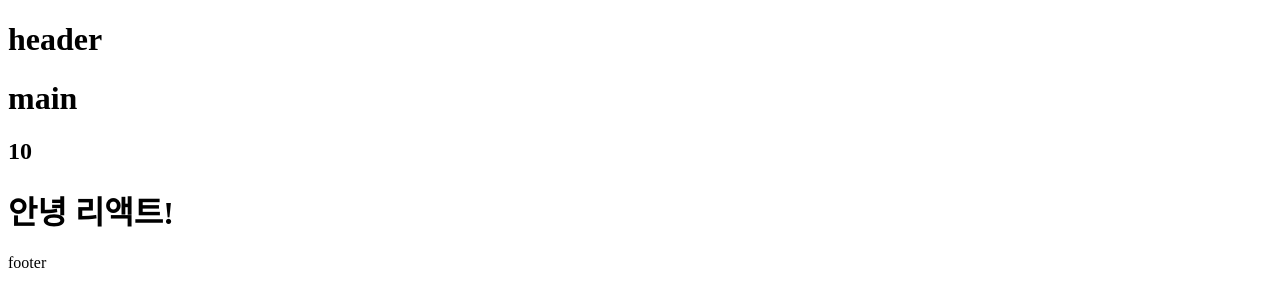
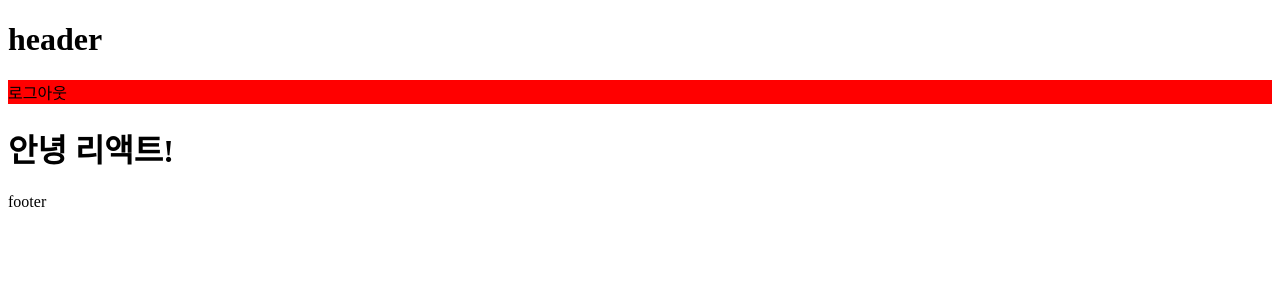
Before and after one commit to DungBeetle0618/React-study-with-Winterlood, a React (Vite) app in the folder section05/: page / in a window 1280 px wide. Shown: the top 306 px of the page. Built offline with nearby package versions, Linux system fonts and the light colour scheme.

Commit message:
merge 준비 작업

```diff
--- a/section05/src/components/Main.jsx
+++ b/section05/src/components/Main.jsx
@@ -1,12 +1,23 @@
+//숫자, 문자열, 배열만 렌더링 가능. 객체는 점표기 법으로만
+// jsx에서는 최상위 태그가 단 1개만 존재한다. 빈태그로 묶기도 가능.
 const Main = () => {
-    const number = 10;
+    const user = {
+        name: '김승우',
+        isLogin: true
+    };
 
-    return(
-        <main>
-        <h1>main</h1>
-        <h2>{number}</h2>
-        </main>
-    )
-}
+    if(user.isLogin){
+        return <div style={{
+            backgroundColor: "red"
+        }}>로그아웃</div>
+    }else{
+        return <div>로그인</div>
+    }
+    //return(
+    //    <>
+     //       {user.isLogin ? <div>로그아웃</div> : <div>로</div>}
+    //    </>
+   // );
+};
 
 export default Main;
```
Also changed, not shown: section05/src/components/Button.jsx (added, +11 -0 lines), section05/src/App.jsx (line endings or trailing spaces).
